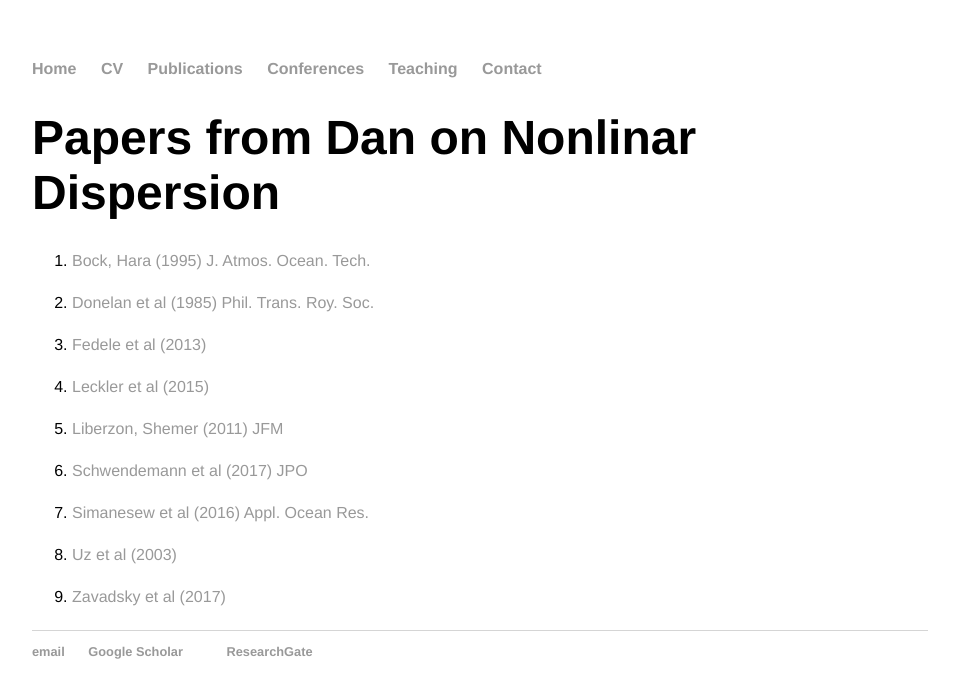
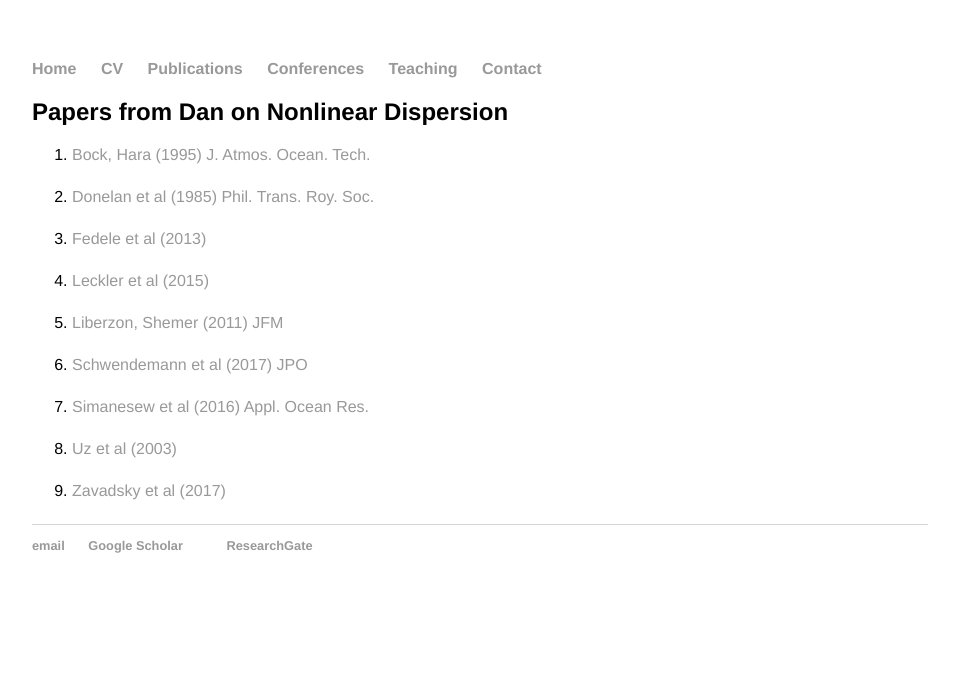
Before and after one commit to rstuhlmeier/rstuhlmeier.github.io, a Jekyll site: the page built from dan_publications/papers.html, in a window 1280 px wide. Shown: the top 698 px of the page, without its empty margins (160-1119 px from the left). Built offline with Jekyll 4.4.1, drawn with Linux system fonts in a browser that asks for light colours.

Commit message:
Changed heading size

```diff
--- a/dan_publications/papers.html
+++ b/dan_publications/papers.html
@@ -2,7 +2,7 @@
 layout: default
 title: Dan - Papers on Nonlinear Dispersion
 ---
-<h1> Papers from Dan on Nonlinar Dispersion </h1>
+<h2> Papers from Dan on Nonlinear Dispersion </h2>
 
 <ol>
 <li><a href="BockHara.pdf"> Bock, Hara (1995) J. Atmos. Ocean. Tech.  </a></li>
```
